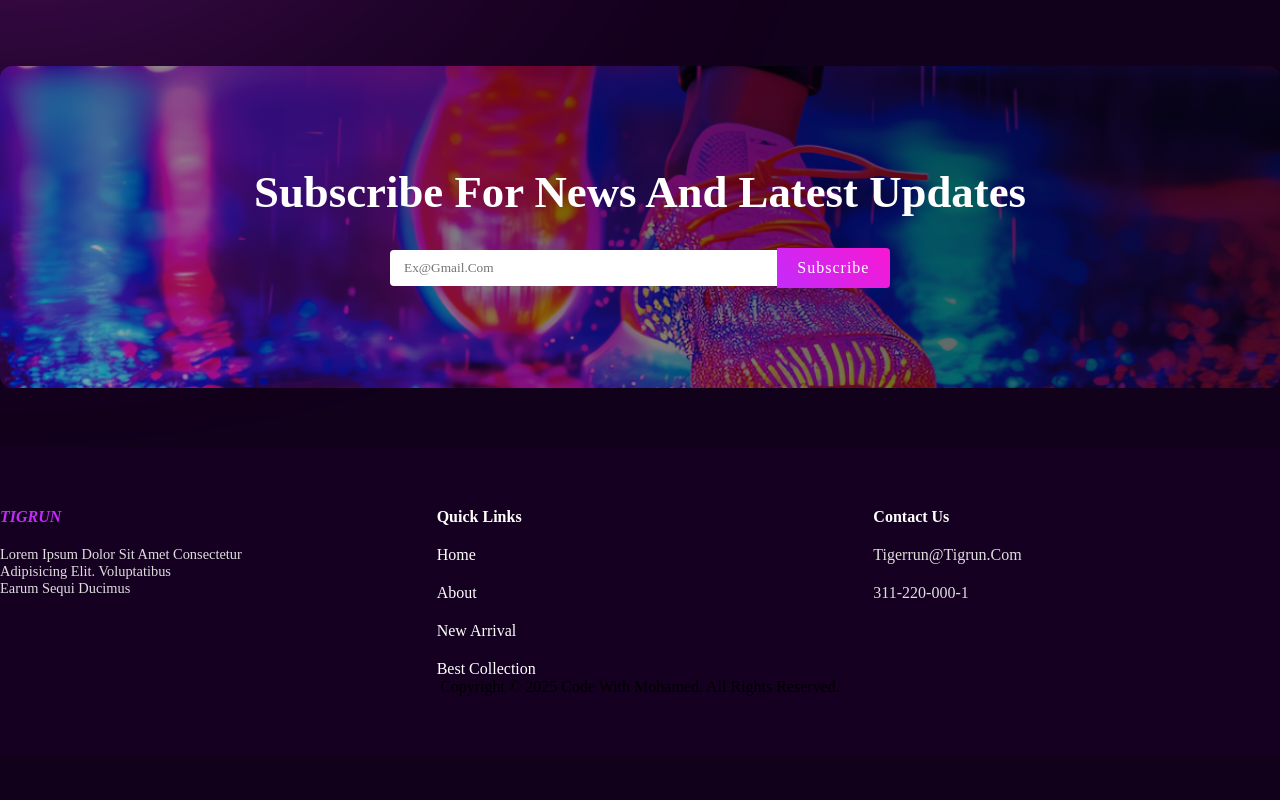
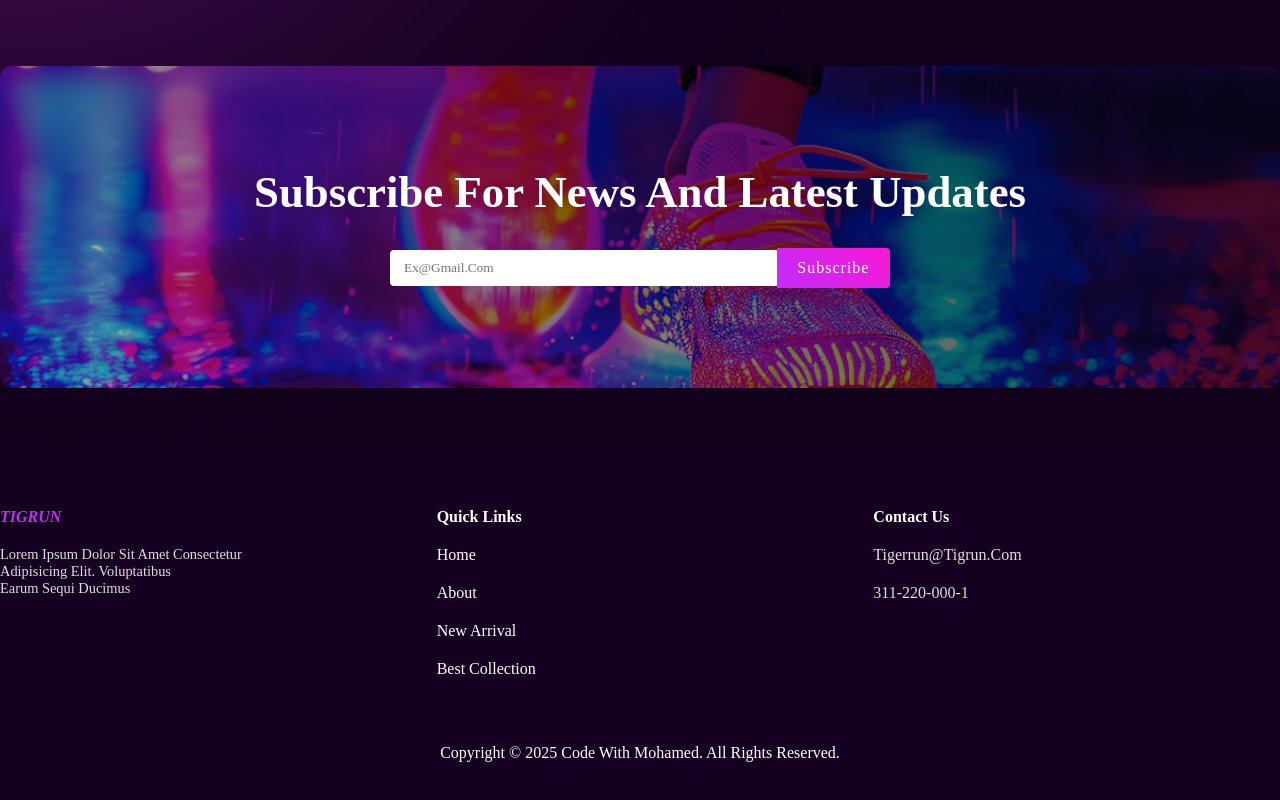
Before and after one commit to muhamed-dev186/Nike-shoe, a plain HTML site: page index.html in a window 1280 px wide. Shown: the part 3477-4277 px from the top of the page. Before the commit the page ends 4233 px from the top, so only its background shows below. Drawn offline with nearby package versions, Linux system fonts and the light colour scheme.

Commit message:
Update style.css

```diff
--- a/style.css
+++ b/style.css
@@ -531,6 +531,15 @@ footer a:hover{
   animation: changing 2.5s linear infinite;
 
 }
+.footer__bar {
+  padding: 1rem;
+  font-size: 1rem;
+  color: var(--primar-clr);
+  text-align: center;
+  margin-top: 50px;
+}
+
+
 @keyframes changing {
   0%{
       background-color: #c32bfb;
```
